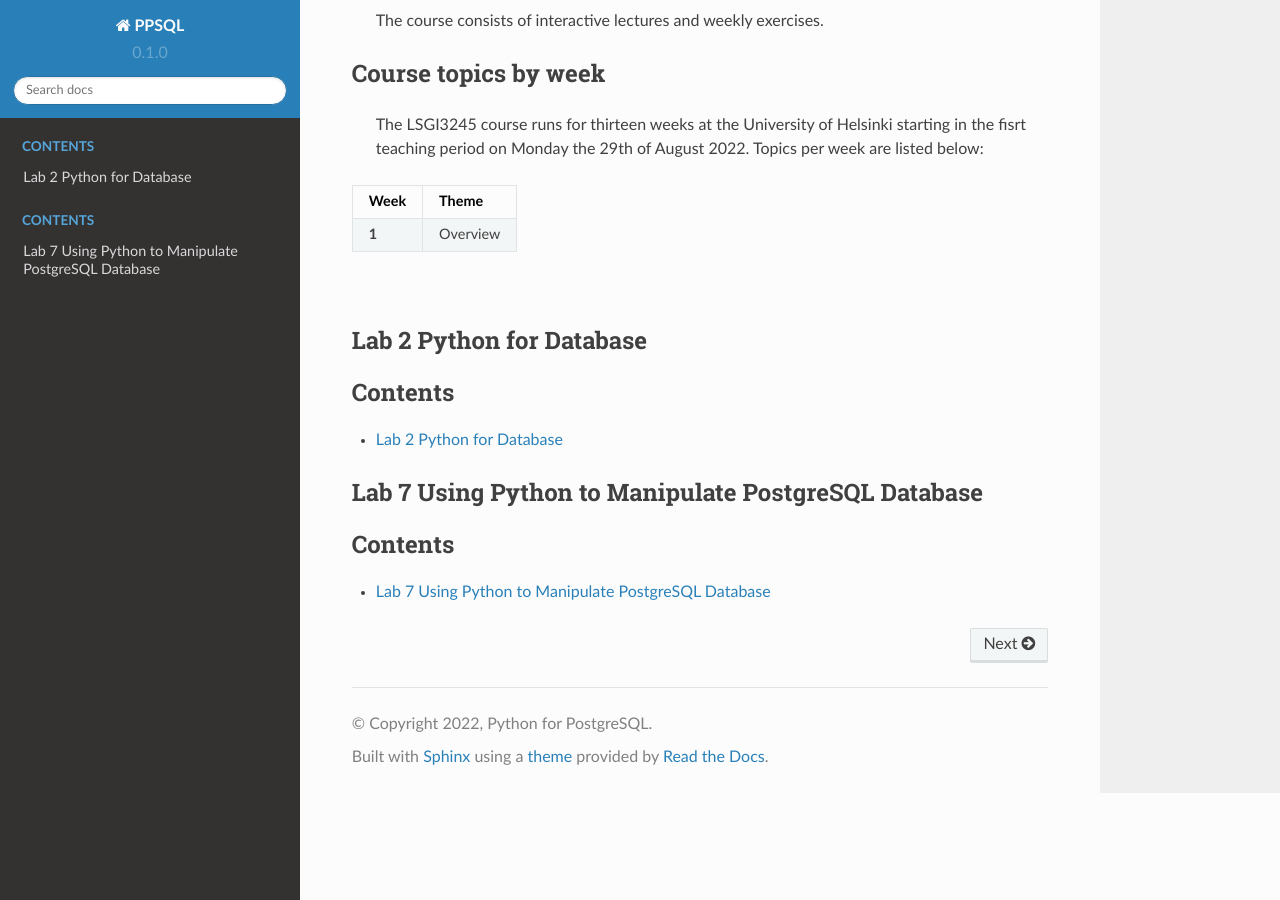
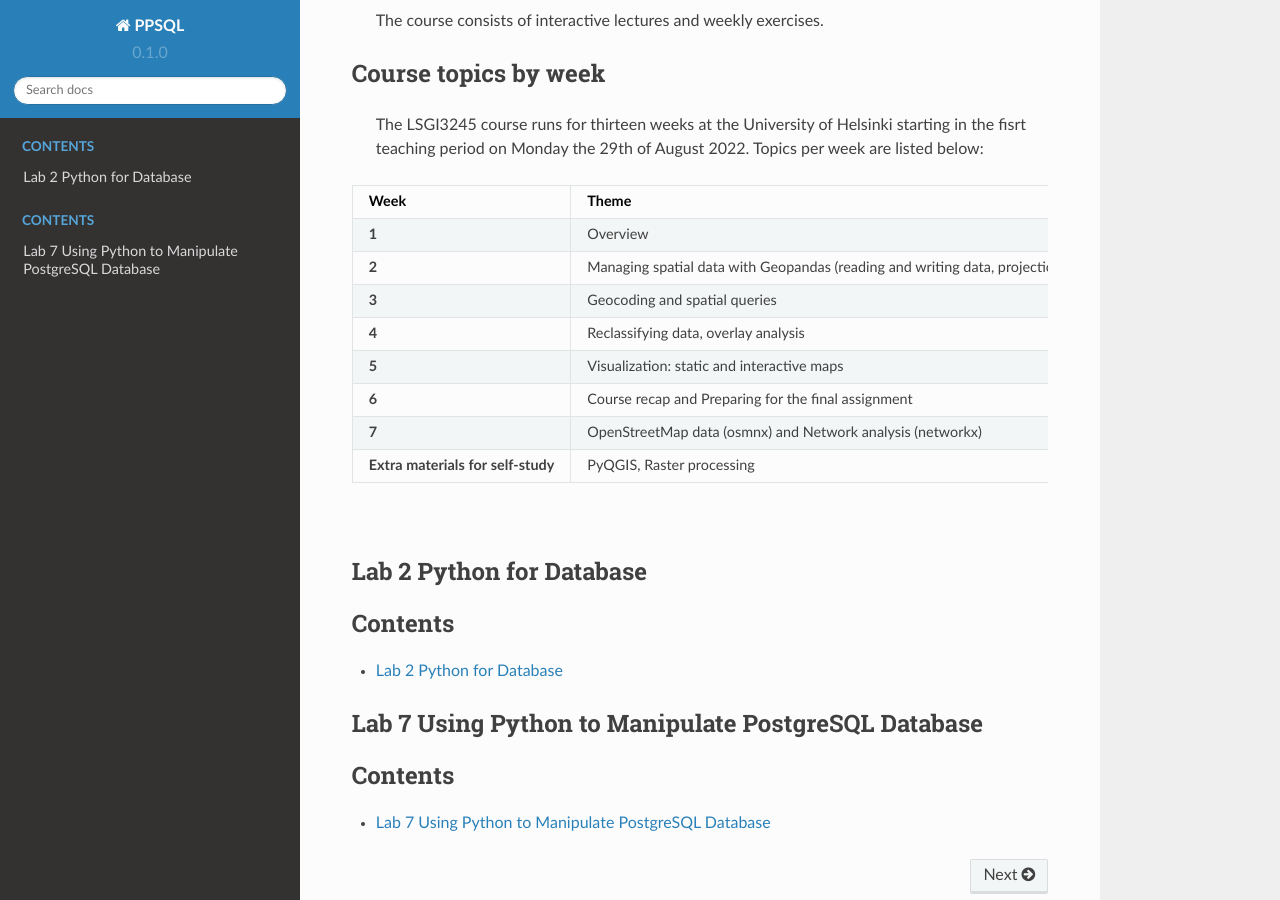
Before and after one commit to lc06/python_for_postgresql, a Sphinx documentation site: the page built from docs/source/index.rst, in a window 1280 px wide and 900 px high, scrolled down 452 px. Built offline with Sphinx 7.4.7 and the Read the Docs theme 2.0.0, drawn with Linux system fonts in a browser that asks for light colours.

Commit message:
modified some configurations

```diff
--- a/docs/source/index.rst
+++ b/docs/source/index.rst
@@ -29,6 +29,37 @@ Course topics by week
 |                |                                 |
 |                |                                 |
 +----------------+---------------------------------+
+| **2**          | Managing spatial data with      |
+|                | Geopandas (reading and writing  |
+|                | data, projections, table joins) |
+|                |                                 |
++----------------+---------------------------------+
+| **3**          | Geocoding and spatial           |
+|                | queries                         |
+|                |                                 |
++----------------+---------------------------------+
+| **4**          | Reclassifying data,             |
+|                | overlay analysis                |
+|                |                                 |
++----------------+---------------------------------+
+| **5**          | Visualization: static           |
+|                | and interactive maps            |
+|                |                                 |
++----------------+---------------------------------+
+| **6**          | Course recap and                |
+|                | Preparing for the final         |
+|                | assignment                      |
+|                |                                 |
++----------------+---------------------------------+
+| **7**          | OpenStreetMap data (osmnx) and  |
+|                | Network analysis (networkx)     |
+|                |                                 |
++----------------+---------------------------------+
+| **Extra**      |  PyQGIS, Raster processing      |
+| **materials**  |                                 |
+| **for**        |                                 |
+| **self-study** |                                 |
++----------------+---------------------------------+
 
 |
 
```
